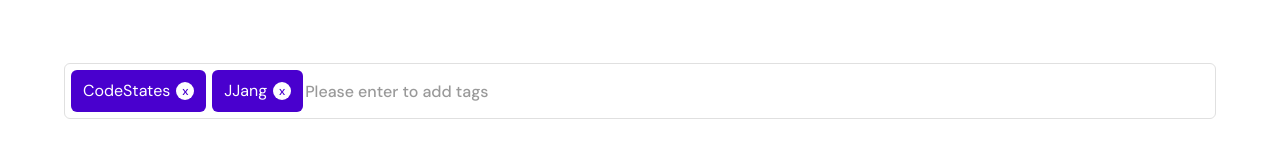
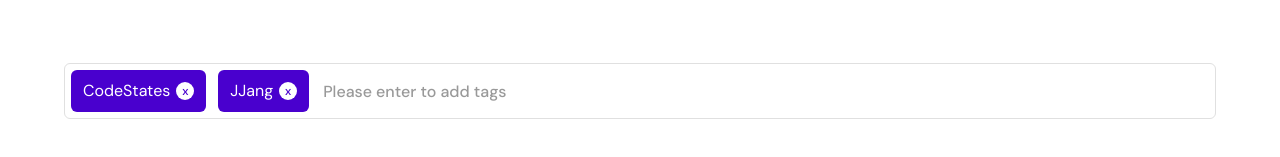
Before and after one commit to joyjs/wanted_pre_onboarding, a React (Create React App) app: page / in a window 1280 px wide. Shown: the part 1746-1903 px from the top of the page. Built offline with nearby package versions, Linux system fonts and the light colour scheme.

Commit message:
💄 Implemented margin-left to tags-stack-input

```diff
--- a/src/styles/components/_tags.scss
+++ b/src/styles/components/_tags.scss
@@ -25,7 +25,7 @@
     .tags {
       @include flex(start);
       flex-wrap: wrap;
-      gap: $tags-spacing;
+      gap: $tags-spacing * 2;
 
       .tag {
         @include flex;
@@ -58,6 +58,7 @@
 
     &-input {
       @include text-style(16, $black);
+      margin-left: $tags-spacing * 2;
       font-weight: 500;
       flex: 1;
       height: $tags-stack-height - ($tags-spacing * 2);
```
